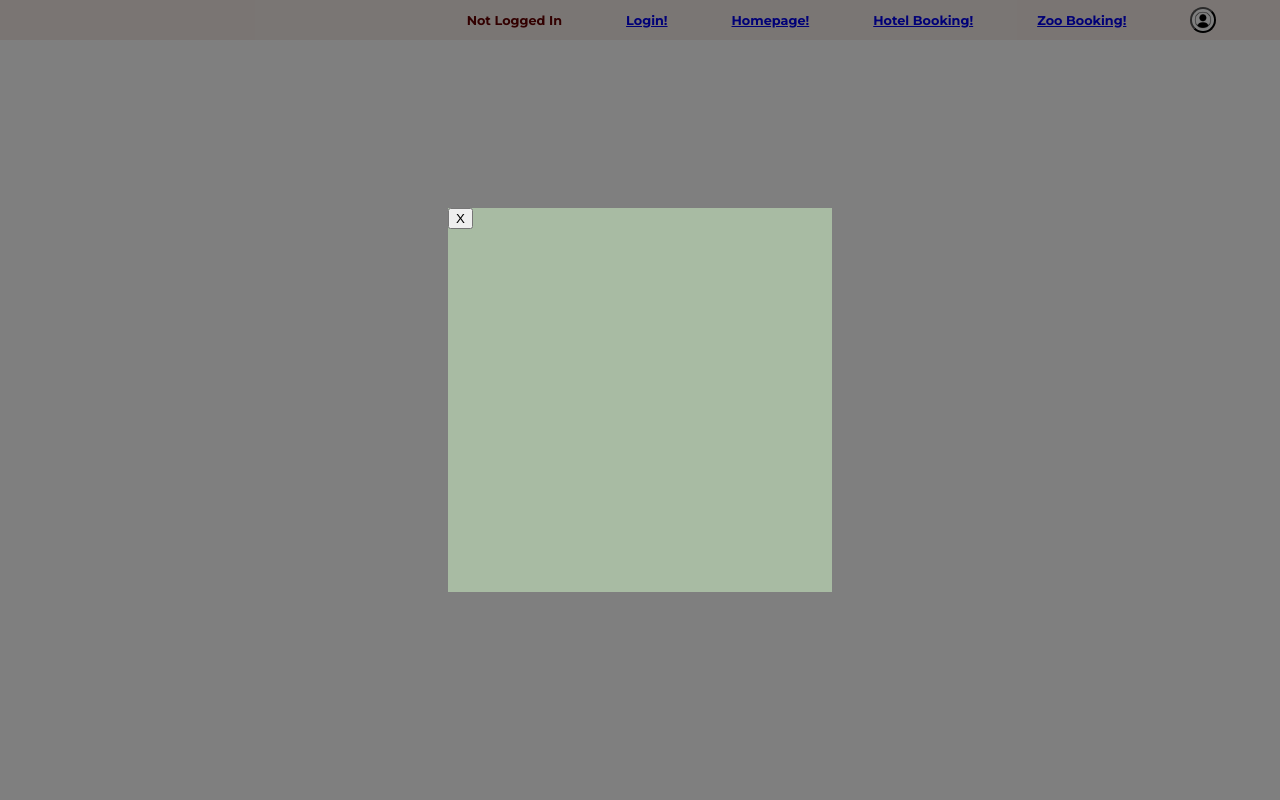
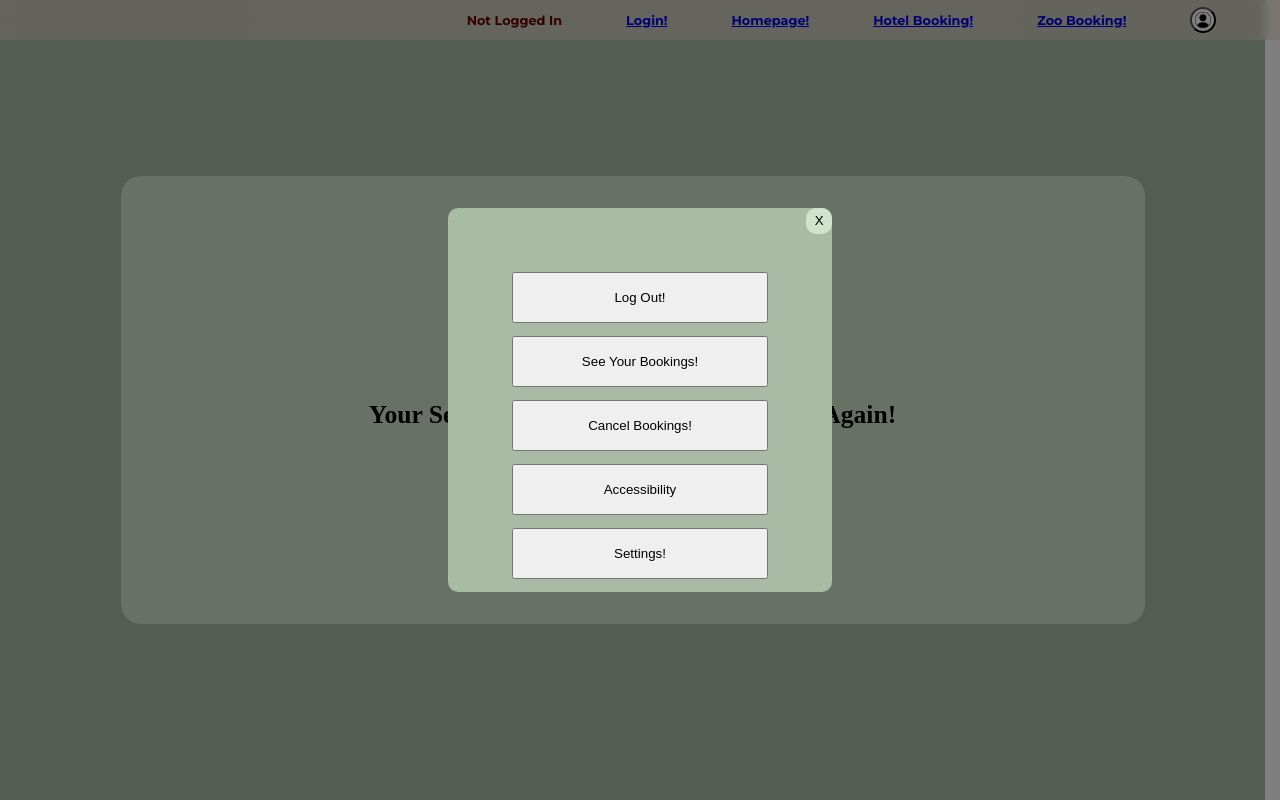
Before and after one commit to AlexB-png/OS-Mock-Task2, a Vue app: page /dashboard in a window 1280 px wide. Both pictures are taken after a click on the button 1203 px from the left and 20 px from the top of the page. Built offline with nearby package versions, Linux system fonts and the light colour scheme.

Commit message:
making the dashboards

```diff
--- a/src/App.vue
+++ b/src/App.vue
@@ -27,9 +27,50 @@
       width: 30vw;
       height: 30vw;
 
+      border-radius: 10px;
+
       .overlayTopBar {
-        align-items: right;
+        display: flex;
+        justify-content: right;
+        align-items: end;
         width: 100%;
+
+        height: 2vw;
+
+        .hideButton {
+          width: 2vw;
+          height: 2vw;
+
+          border-radius: 10px;
+
+          border: none;
+          cursor:pointer;
+
+          background-color: var(--green-light);
+
+          transition: all 0.1s ease-in-out;
+        }
+
+        .hideButton:hover {
+          background-color: var(--green-hover);
+        }
+      }
+
+      .overlayContentButtons {
+        display: flex;
+        height: 100%;
+
+        flex-direction: column;
+
+        justify-content: center;
+        align-items: center;
+
+        gap: 1vw;
+
+        button {
+          width: 20vw;
+          height: 4vw;
+        }
       }
     }
   }
@@ -82,7 +123,15 @@
     <div class="overlay" v-bind:style="{display: overlayShown }">
       <div class="overlayContent">
         <div class="overlayTopBar">
-          <button v-on:click="showOverlay">X</button>
+          <button v-on:click="showOverlay" class="hideButton">X</button>
+        </div>
+
+        <div class="overlayContentButtons">
+          <button v-on:click="logOut">Log Out!</button>
+          <button id="bookings" v-on:click="dashBoardButton">See Your Bookings!</button>
+          <button id="cancel" v-on:click="dashBoardButton">Cancel Bookings!</button>
+          <button id="accessibility">Accessibility</button>
+          <button id="settings" v-on:click="dashBoardButton">Settings!</button>
         </div>
       </div>
     </div>
@@ -97,12 +146,14 @@
       </div>
     </div>
 
-    <router-view @updateTopBar="updateTopBar"
+    <router-view
+      @updateTopBar="updateTopBar"
       @updatePrice="updatePrice"
       @updateBookingType = "updateBookingType"
       :user-name="username"
       :total-price="totalPrice"
       :booking-type="bookingType"
+      :dashboard-option="dashBoardOption"
     ></router-view>
   </main>
 </template>
@@ -111,6 +162,7 @@
   import { ref } from 'vue';
   import { RouterLink } from 'vue-router';
   import LoginPage from './components/VueFunctions/LoginPage/LoginPage.vue';
+  import { useRouter } from "vue-router";
 
   export default {
     components: {
@@ -123,6 +175,9 @@
       const totalPrice = ref(0);
       const bookingType = ref("")
 
+      const router = useRouter();
+
+      const dashBoardOption = ref("")
       const overlayShown = ref("none")
 
       // Update the username on the top bar
@@ -132,6 +187,12 @@
         username.value = user;
         color.value = "rgb(0,100,0)"
         console.log(user)
+      }
+
+      const logOut = () => {
+        username.value = ""
+        usernameTopBar.value = "Not Logged In"
+        color.value = "rgb(100,0,0)"
       }
 
       // Emit message from HotelBooking.vue //
@@ -144,7 +205,7 @@
         console.log(bookingType.value)
       }
 
-      const  showOverlay = () => {
+      const showOverlay = () => {
         console.log("Overlay Active")
         if (overlayShown.value == "flex") {
           overlayShown.value = "none";
@@ -154,7 +215,28 @@
 
       }
 
-      return { username , usernameTopBar , color , updateTopBar, totalPrice, updatePrice, updateBookingType, bookingType, showOverlay, overlayShown};
+      const dashBoardButton = () => {
+        console.log(event.srcElement.id);
+        dashBoardOption.value = event.srcElement.id;
+
+        router.push("/")
+        router.push("/dashboard")
+      }
+
+      return { username,
+              usernameTopBar,
+              color,
+              updateTopBar,
+              totalPrice,
+              updatePrice,
+              updateBookingType,
+              bookingType,
+              showOverlay,
+              overlayShown,
+              logOut,
+              dashBoardOption,
+              dashBoardButton
+            };
     }
   }
 </script>
--- a/src/Router.js
+++ b/src/Router.js
@@ -4,13 +4,16 @@ import Homepage from './components/VueFunctions/HomePage/HomePage.vue'
 import Booking from './components/VueFunctions/HotelBooking/HotelBooking.vue'
 import ZooBooking from './components/VueFunctions/ZooBooking/ZooBooking.vue'
 import PaymentPage from './components/VueFunctions/ZooPayment/PaymentPage.vue'
+import Dashboard from './components/VueFunctions/Dashboard/Dashboard.vue'
+
 
 const routes = [
   { path: '/login', component: LoginPage },
   { path: '/', component: Homepage},
   { path: '/hotelbooking', component: Booking},
   { path: '/zoobooking', component: ZooBooking},
-  { path: '/payment', component: PaymentPage}
+  { path: '/payment', component: PaymentPage},
+  { path: '/dashboard', component: Dashboard}
 ]
 
 export const router = createRouter({
--- /dev/null
+++ b/src/components/VueFunctions/Dashboard/Dashboard.vue
@@ -0,0 +1,107 @@
+<style scoped>
+  * {
+    padding: 0;
+    margin: 0;
+  }
+
+  main {
+    display: flex;
+    flex-direction: column;
+
+    justify-content: center;
+    align-items: center;
+
+    height: 100vh;
+
+    background-color: var(--green);
+
+    .content {
+      background-color: var(--green-light);
+      border-radius: 20px;
+
+      width: 80vw;
+      height: 35vw;
+
+      display: flex;
+      justify-content: center;
+      align-items: center;
+      flex-direction: column;
+
+      .settings {
+        display: flex;
+        flex-direction: column;
+        justify-content: center;
+        align-items: center;
+
+        button {
+          width: 20vw;
+          height: 4vw;
+          font-size: 2rem;
+        }
+      }
+    }
+  }
+</style>
+
+
+<template>
+  <main>
+    <div class="content">
+      <h1 v-if="userName">Welcome {{ userName }}</h1>
+      <h1 v-else>You Are Not Logged In!</h1>
+
+      <div v-if="dashboardOption == 'bookings'">
+        <h1>Hello From The Bookings Page!</h1>
+      </div>
+
+      <div v-else-if="dashboardOption == 'cancel'">
+        <h1>Hello From The cancel Page!</h1>
+      </div>
+
+      <div v-else-if="dashboardOption == 'settings'" class="settings">
+        <button v-on:click="deleteButton" class="montserrat">{{ deleteText }}</button>
+      </div>
+
+      <div v-else>
+        <h1>Your Selection Has Been Lost, Please Try Again!</h1>
+      </div>
+    </div>
+
+
+
+  </main>
+</template>
+
+
+<script>
+  import { ref , watch } from 'vue'
+
+  export default {
+    name: "Dashboard",
+    props: {
+      'userName' : String,
+      'dashboardOption' : String
+    },
+    setup(props) {
+      const deleteText = ref("Delete Account!")
+
+      var deleteCount = -1
+
+      const deleteButton = () => {
+        var messages = ["Are You sure?", "Are you REALLY sure?"]
+
+        deleteCount += 1
+
+        console.log("Works")
+
+        if (deleteCount < 2) {
+          deleteText.value = messages[deleteCount]
+        } else {
+          deleteText.value = "Account Deleted!"
+        }
+      }
+
+      return {deleteText, deleteButton}
+    }
+  }
+</script>
--- a/src/components/VueFunctions/HotelBooking/HotelBookingModules/HotelBooking.css
+++ b/src/components/VueFunctions/HotelBooking/HotelBookingModules/HotelBooking.css
@@ -5,6 +5,8 @@
   --orange : #B87C4C;
   --red : #b84e4c;
 
+  --green-hover : #8aa783;
+
   --green-light : rgb(208, 227, 203);
 
   --green-text : rgb(108, 127, 103);
--- a/src/components/VueFunctions/HotelBooking/HotelBookingModules/HotelBooking.js
+++ b/src/components/VueFunctions/HotelBooking/HotelBookingModules/HotelBooking.js
@@ -62,6 +62,7 @@ export default {
             errorMessage.value = "Your Dates Are In The Wrong Order!"
           } else if (newTotal != 0) {
             emit("updatePrice", newTotal)
+            console.log(guests.value)
             buttonDisabled.value = false;
           } else {
             buttonDisabled.value = true;
@@ -86,6 +87,8 @@ export default {
     let singleBed = single.value;
     let doubleBed = double.value;
 
+    console.log(guests.value)
+
     let request = await fetch("http://127.0.0.1:5001/hotelbooking", {
       method: "POST",
       headers: {
--- a/src/components/VueFunctions/ZooPayment/PaymentPage.vue
+++ b/src/components/VueFunctions/ZooPayment/PaymentPage.vue
@@ -2,7 +2,7 @@
 
 <style src="./Modules/PaymentPage.css"></style>
 
-<template >
+<template>
   <main>
   <div class="content">
     <div v-if="bookingType">
```
Also changed, not shown: src/AppFiles/app.html (added), src/AppFiles/app.js (added), src/AppFiles/appStylesScoped.css (added), 2 other files (tests, documents, lock files or other folders).
